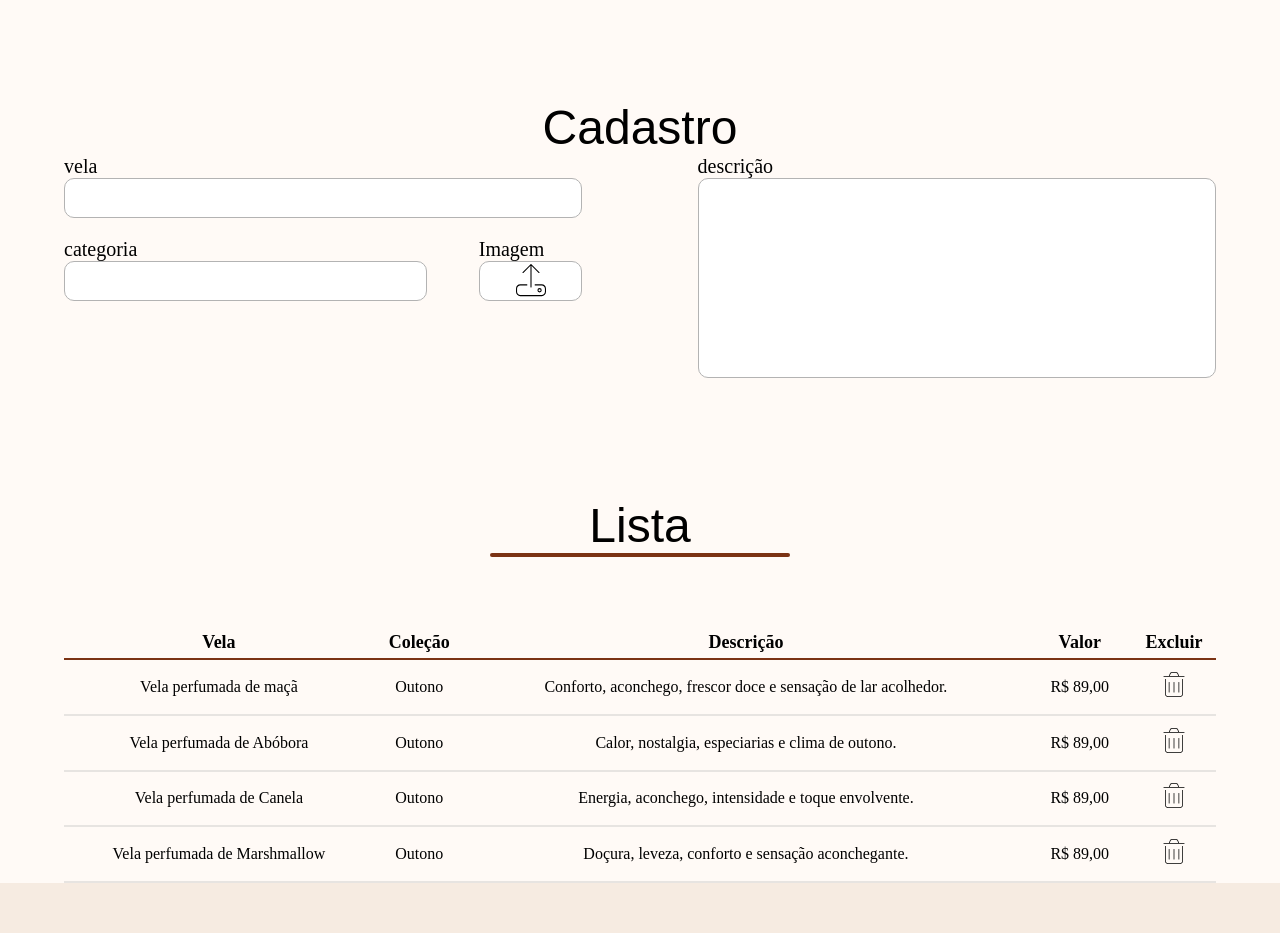
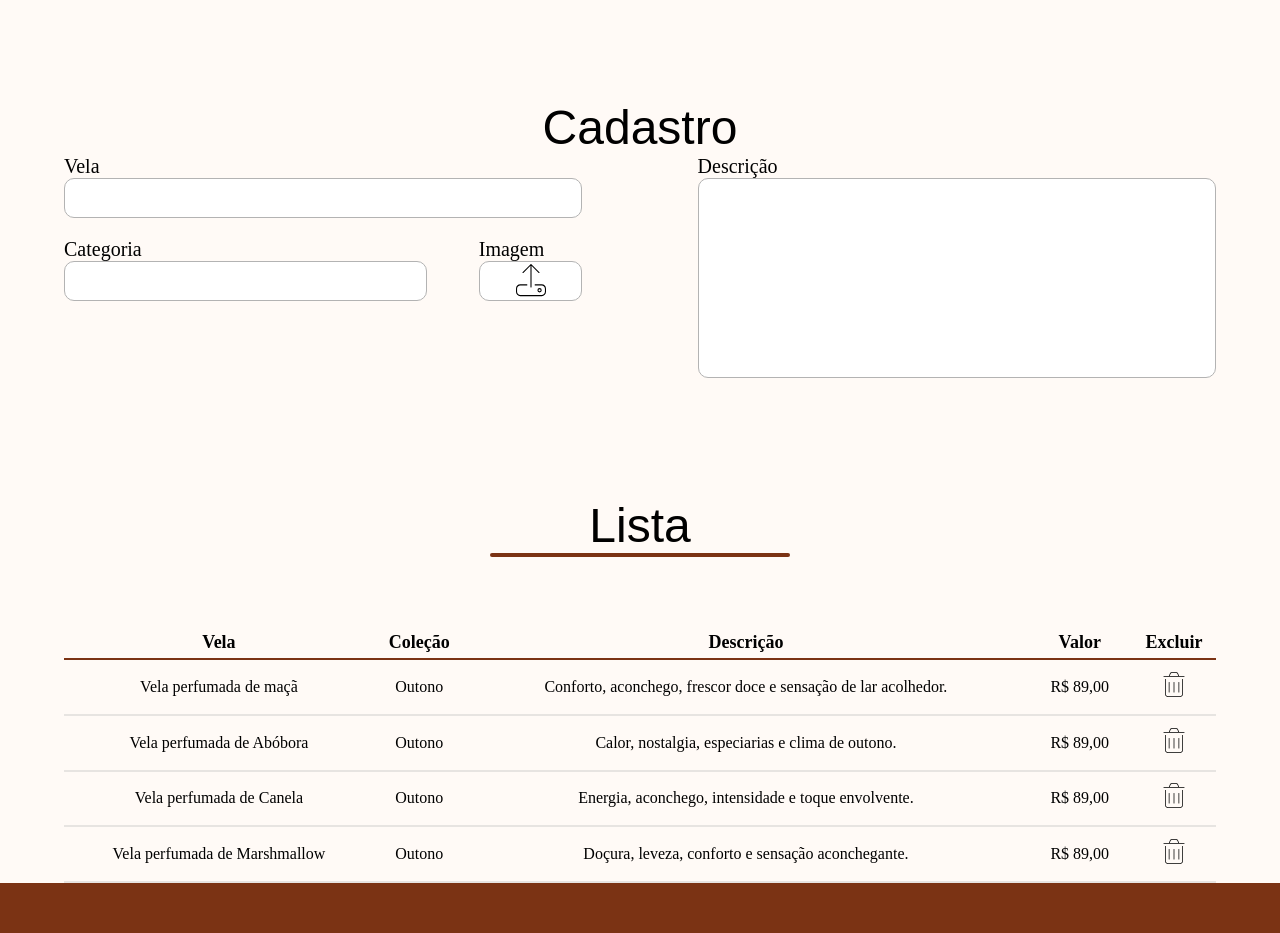
Before and after one commit to isadoraordonho-debug/Projeto.velluna, a plain HTML site: page Cadastro/index.html in a window 1280 px wide. Before the commit the page ends 883 px from the top, so only its background shows below. Drawn offline with Linux system fonts and the light colour scheme; a web font is replaced by a local one.

Commit message:
finalizei a pagina de listagem

```diff
--- a/Cadastro/index.html
+++ b/Cadastro/index.html
@@ -25,14 +25,14 @@
         <div class="box_cadastro">
             <div class="cadastro_coluna1">
                 <div class="vela">
-                    <label for="vela">vela</label>
+                    <label for="vela">Vela</label>
                     <input type="text" name="" id="vela">
                 </div>
 
                 <div class="categoria_img">
 
                     <div class="categoria">
-                        <label for="cat">categoria</label>
+                        <label for="cat">Categoria</label>
                         <input type="text" name="" id="cat">
 
                     </div>
@@ -55,7 +55,7 @@
 
             </div>
             <div class="cadastro_coluna2">
-                <label for="desc">descrição</label>
+                <label for="desc">Descrição</label>
                 <textarea name="" id="desc"></textarea>
             </div>
     </section>
@@ -136,7 +136,11 @@
         </search>
     </section>
 
+<footer>
+    <p>
 
+    </p>
+</footer>
 
 
 
--- a/Cadastro/style.css
+++ b/Cadastro/style.css
@@ -236,7 +236,7 @@ td{
     justify-content: center;
     width: 100%;
     max-width: 100%;
-    background-color: #ffd188;
+    background-color: #7B3314;
     height: 50px;
     align-items: center;
 }
@@ -304,6 +304,8 @@ margin-bottom:  100px ;
 
     }
 
-    .footer{
-        background-color: #7B3314;
-    }
+/*RODAPÉ*/
+.footer{
+    width: 100%;
+    background-color: #7B3314;
+}
```
